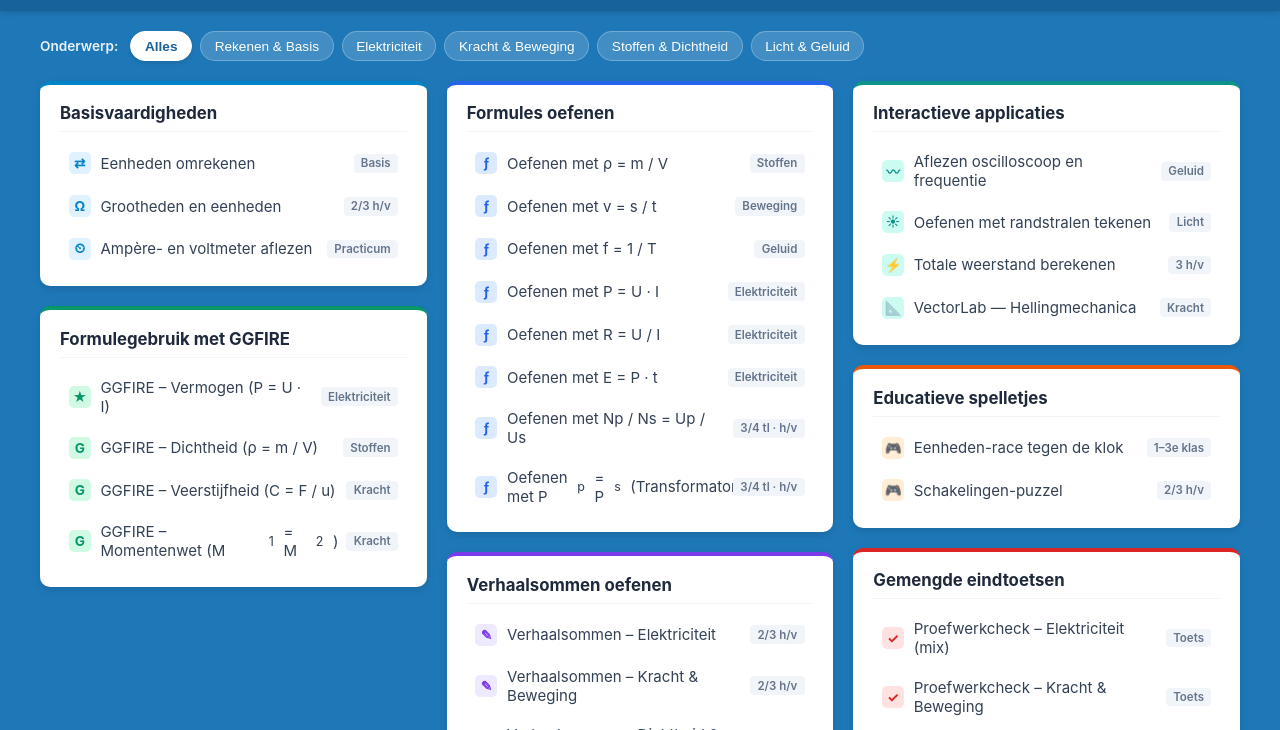
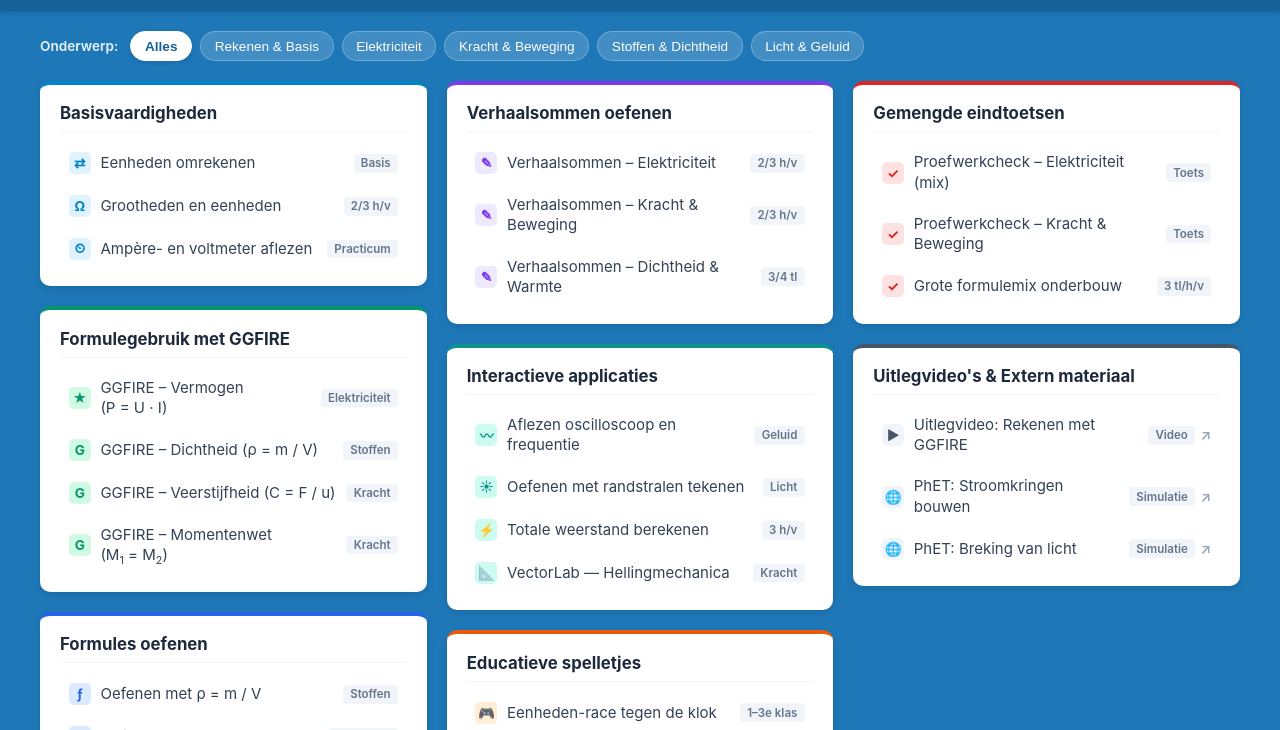
Before and after one commit to theavastar/Oefenwebsite, a plain HTML site: page index.html in a window 1280 px wide. Shown: the part 61-791 px from the top of the page. Drawn offline with Linux system fonts and the light colour scheme.

Commit message:
Update index.html

```diff
--- a/index.html
+++ b/index.html
@@ -191,7 +191,7 @@
       display: flex;
       align-items: center;
       justify-content: space-between;
-      gap: 0.5rem;
+      gap: 0.6rem;
       padding: 0.5rem 0.55rem;
       border-radius: 6px;
       text-decoration: none;
@@ -210,6 +210,19 @@
       align-items: center;
       gap: 0.6rem;
       min-width: 0;
+    }
+
+    .link-text {
+      line-height: 1.35;
+    }
+
+    .no-wrap {
+      white-space: nowrap;
+    }
+
+    .link-text sub {
+      font-size: 0.72em;
+      line-height: 0;
     }
 
     .icon {
@@ -317,19 +330,19 @@
       <ul class="link-list">
         <li data-thema="rekenen">
           <a href="eenheden-omrekenen.html">
-            <span class="link-left"><span class="icon">⇄</span>Eenheden omrekenen</span>
+            <span class="link-left"><span class="icon">⇄</span><span class="link-text">Eenheden omrekenen</span></span>
             <span class="link-right"><span class="badge">Basis</span></span>
           </a>
         </li>
         <li data-thema="rekenen">
           <a href="grootheden-eenheden.html">
-            <span class="link-left"><span class="icon">Ω</span>Grootheden en eenheden</span>
+            <span class="link-left"><span class="icon">Ω</span><span class="link-text">Grootheden en eenheden</span></span>
             <span class="link-right"><span class="badge">2/3 h/v</span></span>
           </a>
         </li>
         <li data-thema="elektriciteit">
           <a href="meetinstrumenten-aflezen.html">
-            <span class="link-left"><span class="icon">⏲</span>Ampère- en voltmeter aflezen</span>
+            <span class="link-left"><span class="icon">⏲</span><span class="link-text">Ampère- en voltmeter aflezen</span></span>
             <span class="link-right"><span class="badge">Practicum</span></span>
           </a>
         </li>
@@ -344,25 +357,25 @@
       <ul class="link-list">
         <li data-thema="elektriciteit">
           <a href="ggfire-vermogen.html">
-            <span class="link-left"><span class="icon">★</span>GGFIRE – Vermogen (P = U · I)</span>
+            <span class="link-left"><span class="icon">★</span><span class="link-text">GGFIRE – Vermogen <span class="no-wrap">(P = U · I)</span></span></span>
             <span class="link-right"><span class="badge">Elektriciteit</span></span>
           </a>
         </li>
         <li data-thema="stoffen">
           <a href="ggfire-dichtheid.html">
-            <span class="link-left"><span class="icon">G</span>GGFIRE – Dichtheid (ρ = m / V)</span>
+            <span class="link-left"><span class="icon">G</span><span class="link-text">GGFIRE – Dichtheid <span class="no-wrap">(ρ = m / V)</span></span></span>
             <span class="link-right"><span class="badge">Stoffen</span></span>
           </a>
         </li>
         <li data-thema="kracht">
           <a href="ggfire-veerstijfheid.html">
-            <span class="link-left"><span class="icon">G</span>GGFIRE – Veerstijfheid (C = F / u)</span>
+            <span class="link-left"><span class="icon">G</span><span class="link-text">GGFIRE – Veerstijfheid <span class="no-wrap">(C = F / u)</span></span></span>
             <span class="link-right"><span class="badge">Kracht</span></span>
           </a>
         </li>
         <li data-thema="kracht">
           <a href="ggfire-momentenwet.html">
-            <span class="link-left"><span class="icon">G</span>GGFIRE – Momentenwet (M<sub>1</sub> = M<sub>2</sub>)</span>
+            <span class="link-left"><span class="icon">G</span><span class="link-text">GGFIRE – Momentenwet <span class="no-wrap">(M<sub>1</sub> = M<sub>2</sub>)</span></span></span>
             <span class="link-right"><span class="badge">Kracht</span></span>
           </a>
         </li>
@@ -377,49 +390,49 @@
       <ul class="link-list">
         <li data-thema="stoffen">
           <a href="formule-dichtheid.html">
-            <span class="link-left"><span class="icon">ƒ</span>Oefenen met ρ = m / V</span>
+            <span class="link-left"><span class="icon">ƒ</span><span class="link-text">Oefenen met <span class="no-wrap">ρ = m / V</span></span></span>
             <span class="link-right"><span class="badge">Stoffen</span></span>
           </a>
         </li>
         <li data-thema="kracht">
           <a href="formule-snelheid.html">
-            <span class="link-left"><span class="icon">ƒ</span>Oefenen met v = s / t</span>
+            <span class="link-left"><span class="icon">ƒ</span><span class="link-text">Oefenen met <span class="no-wrap">v = s / t</span></span></span>
             <span class="link-right"><span class="badge">Beweging</span></span>
           </a>
         </li>
         <li data-thema="licht-geluid">
           <a href="formule-frequentie.html">
-            <span class="link-left"><span class="icon">ƒ</span>Oefenen met f = 1 / T</span>
+            <span class="link-left"><span class="icon">ƒ</span><span class="link-text">Oefenen met <span class="no-wrap">f = 1 / T</span></span></span>
             <span class="link-right"><span class="badge">Geluid</span></span>
           </a>
         </li>
         <li data-thema="elektriciteit">
           <a href="formule-vermogen.html">
-            <span class="link-left"><span class="icon">ƒ</span>Oefenen met P = U · I</span>
+            <span class="link-left"><span class="icon">ƒ</span><span class="link-text">Oefenen met <span class="no-wrap">P = U · I</span></span></span>
             <span class="link-right"><span class="badge">Elektriciteit</span></span>
           </a>
         </li>
         <li data-thema="elektriciteit">
           <a href="formule-weerstand.html">
-            <span class="link-left"><span class="icon">ƒ</span>Oefenen met R = U / I</span>
+            <span class="link-left"><span class="icon">ƒ</span><span class="link-text">Oefenen met <span class="no-wrap">R = U / I</span></span></span>
             <span class="link-right"><span class="badge">Elektriciteit</span></span>
           </a>
         </li>
         <li data-thema="elektriciteit">
           <a href="formule-energie.html">
-            <span class="link-left"><span class="icon">ƒ</span>Oefenen met E = P · t</span>
+            <span class="link-left"><span class="icon">ƒ</span><span class="link-text">Oefenen met <span class="no-wrap">E = P · t</span></span></span>
             <span class="link-right"><span class="badge">Elektriciteit</span></span>
           </a>
         </li>
         <li data-thema="elektriciteit">
           <a href="formule-transformator.html">
-            <span class="link-left"><span class="icon">ƒ</span>Oefenen met Np / Ns = Up / Us</span>
+            <span class="link-left"><span class="icon">ƒ</span><span class="link-text">Oefenen met <span class="no-wrap">N<sub>p</sub> / N<sub>s</sub> = U<sub>p</sub> / U<sub>s</sub></span></span></span>
             <span class="link-right"><span class="badge">3/4 tl · h/v</span></span>
           </a>
         </li>
         <li data-thema="elektriciteit">
           <a href="formule-transformator-vermogen.html">
-            <span class="link-left"><span class="icon">ƒ</span>Oefenen met P<sub>p</sub> = P<sub>s</sub> (Transformator)</span>
+            <span class="link-left"><span class="icon">ƒ</span><span class="link-text">Oefenen met <span class="no-wrap">P<sub>p</sub> = P<sub>s</sub></span> (Transformator)</span></span>
             <span class="link-right"><span class="badge">3/4 tl · h/v</span></span>
           </a>
         </li>
@@ -434,19 +447,19 @@
       <ul class="link-list">
         <li data-thema="elektriciteit">
           <a href="verhaalsommen-1.html">
-            <span class="link-left"><span class="icon">✎</span>Verhaalsommen – Elektriciteit</span>
+            <span class="link-left"><span class="icon">✎</span><span class="link-text">Verhaalsommen – Elektriciteit</span></span>
             <span class="link-right"><span class="badge">2/3 h/v</span></span>
           </a>
         </li>
         <li data-thema="kracht">
           <a href="verhaalsommen-2.html">
-            <span class="link-left"><span class="icon">✎</span>Verhaalsommen – Kracht &amp; Beweging</span>
+            <span class="link-left"><span class="icon">✎</span><span class="link-text">Verhaalsommen – Kracht &amp; Beweging</span></span>
             <span class="link-right"><span class="badge">2/3 h/v</span></span>
           </a>
         </li>
         <li data-thema="stoffen">
           <a href="verhaalsommen-3.html">
-            <span class="link-left"><span class="icon">✎</span>Verhaalsommen – Dichtheid &amp; Warmte</span>
+            <span class="link-left"><span class="icon">✎</span><span class="link-text">Verhaalsommen – Dichtheid &amp; Warmte</span></span>
             <span class="link-right"><span class="badge">3/4 tl</span></span>
           </a>
         </li>
@@ -461,28 +474,28 @@
       <ul class="link-list">
         <li data-thema="licht-geluid">
           <a href="oscilloscoop.html">
-            <span class="link-left"><span class="icon">〰</span>Aflezen oscilloscoop en frequentie</span>
+            <span class="link-left"><span class="icon">〰</span><span class="link-text">Aflezen oscilloscoop en frequentie</span></span>
             <span class="link-right"><span class="badge">Geluid</span></span>
           </a>
         </li>
         <li data-thema="licht-geluid">
           <a href="randstralen.html">
-            <span class="link-left"><span class="icon">☀</span>Oefenen met randstralen tekenen</span>
+            <span class="link-left"><span class="icon">☀</span><span class="link-text">Oefenen met randstralen tekenen</span></span>
             <span class="link-right"><span class="badge">Licht</span></span>
           </a>
         </li>
         <li data-thema="elektriciteit">
           <a href="totale-weerstand.html">
-            <span class="link-left"><span class="icon">⚡</span>Totale weerstand berekenen</span>
+            <span class="link-left"><span class="icon">⚡</span><span class="link-text">Totale weerstand berekenen</span></span>
             <span class="link-right"><span class="badge">3 h/v</span></span>
           </a>
         </li>
         <li data-thema="kracht">
-  <a href="hellingmechanica.html">
-    <span class="link-left"><span class="icon">📐</span>VectorLab — Hellingmechanica</span>
-    <span class="link-right"><span class="badge">Kracht</span></span>
-  </a>
-</li>
+          <a href="hellingmechanica.html">
+            <span class="link-left"><span class="icon">📐</span><span class="link-text">VectorLab — Hellingmechanica</span></span>
+            <span class="link-right"><span class="badge">Kracht</span></span>
+          </a>
+        </li>
       </ul>
     </section>
 
@@ -494,13 +507,13 @@
       <ul class="link-list">
         <li data-thema="rekenen">
           <a href="spel-eenheden-race.html">
-            <span class="link-left"><span class="icon">🎮</span>Eenheden-race tegen de klok</span>
+            <span class="link-left"><span class="icon">🎮</span><span class="link-text">Eenheden-race tegen de klok</span></span>
             <span class="link-right"><span class="badge">1–3e klas</span></span>
           </a>
         </li>
         <li data-thema="elektriciteit">
           <a href="spel-schakelingen.html">
-            <span class="link-left"><span class="icon">🎮</span>Schakelingen-puzzel</span>
+            <span class="link-left"><span class="icon">🎮</span><span class="link-text">Schakelingen-puzzel</span></span>
             <span class="link-right"><span class="badge">2/3 h/v</span></span>
           </a>
         </li>
@@ -515,19 +528,19 @@
       <ul class="link-list">
         <li data-thema="elektriciteit">
           <a href="eindtoets-elektriciteit.html">
-            <span class="link-left"><span class="icon">✓</span>Proefwerkcheck – Elektriciteit (mix)</span>
+            <span class="link-left"><span class="icon">✓</span><span class="link-text">Proefwerkcheck – Elektriciteit (mix)</span></span>
             <span class="link-right"><span class="badge">Toets</span></span>
           </a>
         </li>
         <li data-thema="kracht">
           <a href="eindtoets-kracht-beweging.html">
-            <span class="link-left"><span class="icon">✓</span>Proefwerkcheck – Kracht &amp; Beweging</span>
+            <span class="link-left"><span class="icon">✓</span><span class="link-text">Proefwerkcheck – Kracht &amp; Beweging</span></span>
             <span class="link-right"><span class="badge">Toets</span></span>
           </a>
         </li>
         <li data-thema="rekenen">
           <a href="eindtoets-formulemix.html">
-            <span class="link-left"><span class="icon">✓</span>Grote formulemix onderbouw</span>
+            <span class="link-left"><span class="icon">✓</span><span class="link-text">Grote formulemix onderbouw</span></span>
             <span class="link-right"><span class="badge">3 tl/h/v</span></span>
           </a>
         </li>
@@ -542,19 +555,19 @@
       <ul class="link-list">
         <li data-thema="rekenen">
           <a href="https://www.youtube.com" target="_blank" rel="noopener noreferrer">
-            <span class="link-left"><span class="icon">▶</span>Uitlegvideo: Rekenen met GGFIRE</span>
+            <span class="link-left"><span class="icon">▶</span><span class="link-text">Uitlegvideo: Rekenen met GGFIRE</span></span>
             <span class="link-right"><span class="badge">Video</span><span class="ext-arrow">↗</span></span>
           </a>
         </li>
         <li data-thema="elektriciteit">
           <a href="https://phet.colorado.edu/nl/simulations/circuit-construction-kit-dc" target="_blank" rel="noopener noreferrer">
-            <span class="link-left"><span class="icon">🌐</span>PhET: Stroomkringen bouwen</span>
+            <span class="link-left"><span class="icon">🌐</span><span class="link-text">PhET: Stroomkringen bouwen</span></span>
             <span class="link-right"><span class="badge">Simulatie</span><span class="ext-arrow">↗</span></span>
           </a>
         </li>
         <li data-thema="licht-geluid">
           <a href="https://phet.colorado.edu/nl/simulations/bending-light" target="_blank" rel="noopener noreferrer">
-            <span class="link-left"><span class="icon">🌐</span>PhET: Breking van licht</span>
+            <span class="link-left"><span class="icon">🌐</span><span class="link-text">PhET: Breking van licht</span></span>
             <span class="link-right"><span class="badge">Simulatie</span><span class="ext-arrow">↗</span></span>
           </a>
         </li>
```
